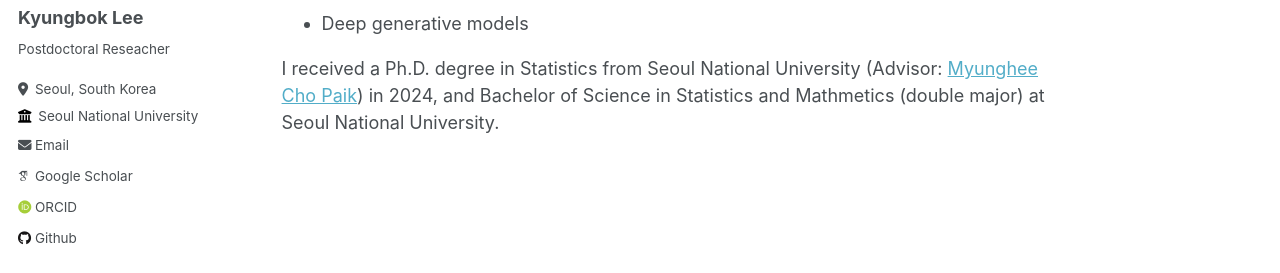
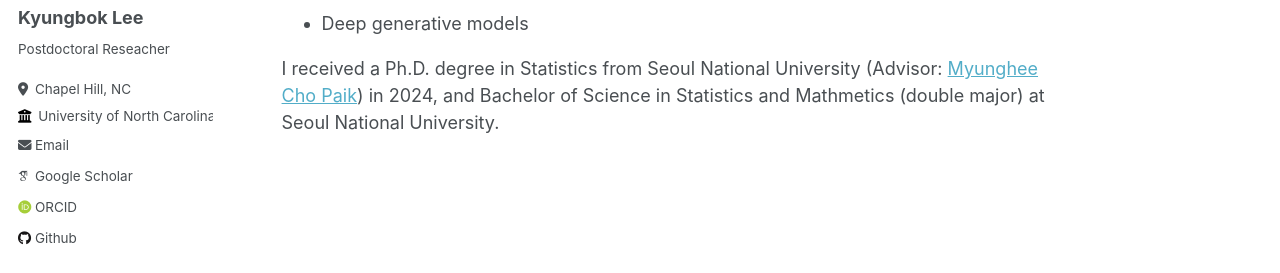
Before and after one commit to KyungbokLee/KyungbokLee.github.io, a Jekyll site: the page built from _pages/about.md, in a window 1280 px wide. Shown: the part 318-591 px from the top of the page. Built offline with Jekyll 4.4.1, drawn with Linux system fonts in a browser that asks for light colours; some web fonts are replaced.

Commit message:
Update _config.yml

```diff
--- a/_config.yml
+++ b/_config.yml
@@ -11,7 +11,7 @@ locale                   : "en-US"
 title                    : "Kyungbok Lee"
 title_separator          : "-"
 name                     : &name "Kyungbok Lee"
-description              : &description "Postdoctoral Reseacher of Data Science"
+description              : &description "Postdoctoral Reseach Associate"
 url                      : https://kyungboklee.github.io # the base hostname & protocol for your site e.g. "https://mmistakes.github.io"
 baseurl                  : "" # the subpath of your site, e.g. "/blog"
 repository               : "Kyungboklee/KyungbokLee.github.io"
@@ -25,10 +25,10 @@ author:
   name             : "Kyungbok Lee"
   pronouns         : # example: "she/her"
   bio              : "Postdoctoral Reseacher"
-  location         : "Seoul, South Korea"
-  employer         : "Seoul National University"
+  location         : "Chapel Hill, NC"
+  employer         : "University of North Carolina at Chapel Hill"
   uri              : # URL
-  email            : "turtle107@snu.ac.kr"
+  email            : "kyungbok@unc.edu"
 
   # Academic websites
   arxiv            : # URL - Update with the correct link to your profile
@@ -42,7 +42,7 @@ author:
   bitbucket        : # Username - Update with your username on the site
   codepen          : # Username
   dribbble         : # Username
-  github           : "https://github.com/KyungbokLee"
+  github           : "KyungbokLee"
   kaggle           : # Username
   stackoverflow    : # User number or user number and name (i.e., use "1" or "1/jeff-atwood")
 
```
